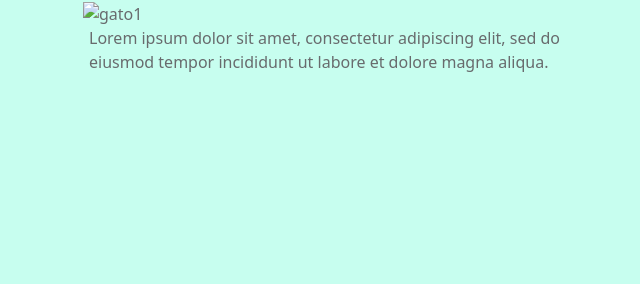
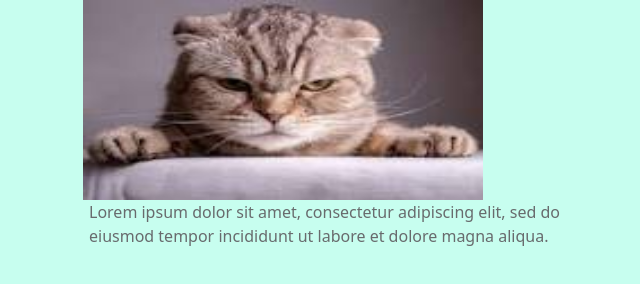
Before and after one commit to KeylaCarrBar/practica2, a plain HTML site: page index.html in a window 1280 px wide. Shown: the whole page, without its empty margins (284-924 px from the left). Drawn offline with nearby package versions, Linux system fonts and the light colour scheme; the site is published under a folder, as on GitHub Pages, so addresses that start at the root find nothing.

Commit message:
hot fixes

```diff
--- a/index.html
+++ b/index.html
@@ -12,7 +12,7 @@
     <div class="container">
         <div class="row justify-content-center">
             <div class="col-6">
-                <img class="imag-thumbnail" src="/images/gato1.jpg" alt="gato1" style="width: 400px; height:200px">
+                <img class="imag-thumbnail" src="./images/gato1.jpg" alt="gato1" style="width: 400px; height:200px">
             </div>
             <div class="row justify-content-center">
                 <div class="col-6">
```
